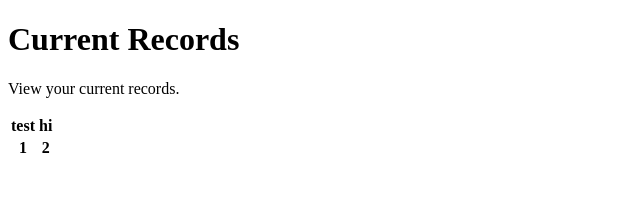
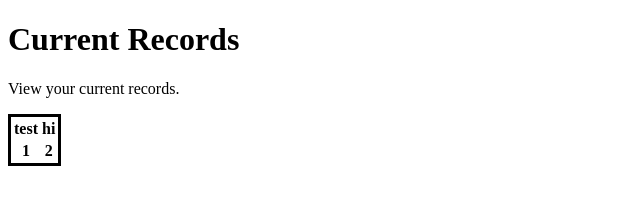
Before and after one commit to Alg31/record-tracker, a plain HTML site: page view.html in a window 1280 px wide. Shown: the whole page, without its empty margins (0-640 px from the left). Drawn offline with Linux system fonts and the light colour scheme.

Commit message:
Update view.html

```diff
--- a/view.html
+++ b/view.html
@@ -6,7 +6,7 @@
     <body>
         <h1>Current Records</h1>
         <p>View your current records.</p>
-        <table style="border: 3px solid black>
+        <table style="border: 3px solid black">
             <tr>
                 <th>test</th>
                 <th>hi</th>
```
